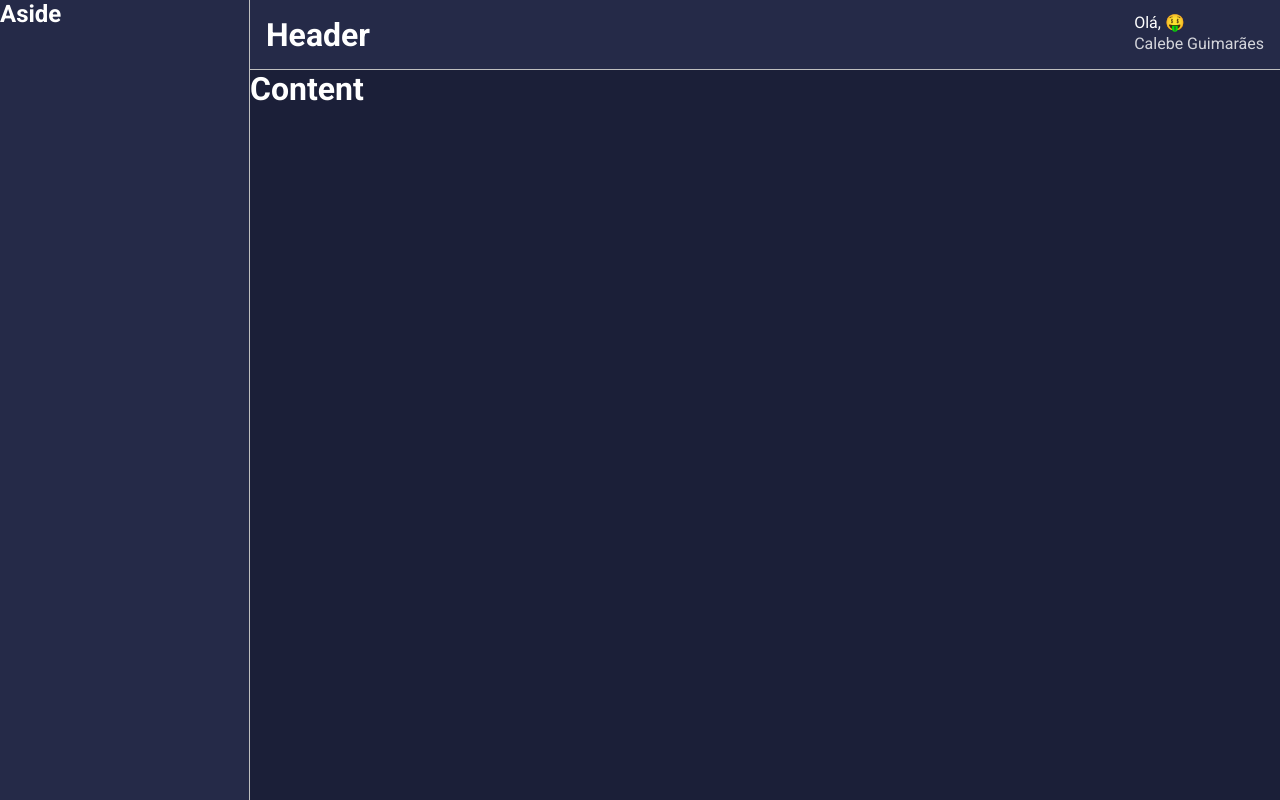
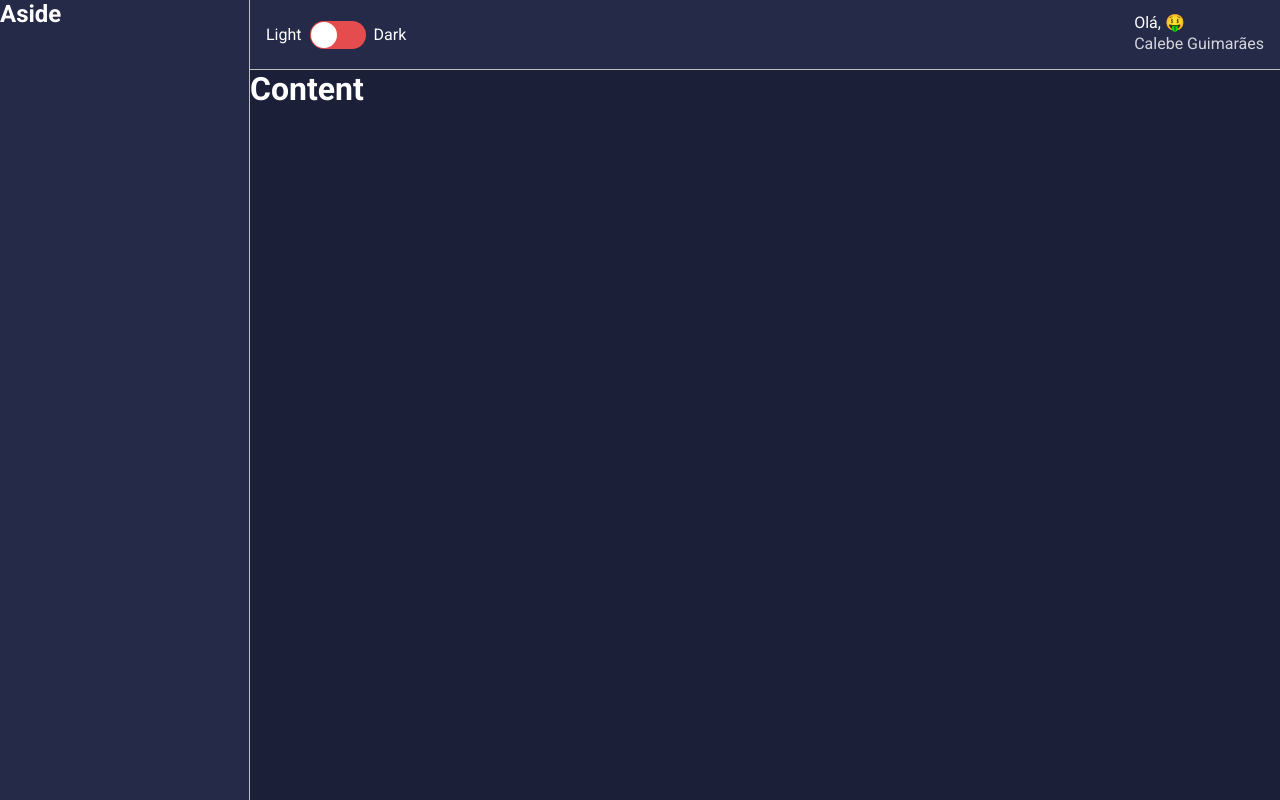
Before and after one commit to calebesg/my-wallet, a React (Create React App) app: page /list/1 in a window 1280 px wide. Built offline with nearby package versions, Linux system fonts and the light colour scheme.

Commit message:
cretad toggle theme button

```diff
--- a/package.json
+++ b/package.json
@@ -13,6 +13,7 @@
     "react": "^18.2.0",
     "react-dom": "^18.2.0",
     "react-scripts": "5.0.1",
+    "react-switch": "^7.0.0",
     "styled-components": "^5.3.5",
     "typescript": "^4.7.4",
     "web-vitals": "^2.1.4"
--- a/src/components/Header/index.tsx
+++ b/src/components/Header/index.tsx
@@ -1,9 +1,12 @@
-import { useMemo } from 'react'
+import { useMemo, useState } from 'react'
 
 import emojis from '../../shared/emojis'
+import ToggleTheme from '../ToggleTheme'
 import { Container, Profile, Welcome, UserName } from './styles'
 
 const Header: React.FC = () => {
+  const [checked, setChecked] = useState(false)
+
   const emoji = useMemo(() => {
     const index = Math.floor(Math.random() * emojis.length)
     return emojis[index]
@@ -11,7 +14,7 @@ const Header: React.FC = () => {
 
   return (
     <Container>
-      <h1>Header</h1>
+      <ToggleTheme checked={checked} onChange={() => setChecked(!checked)} />
 
       <Profile>
         <Welcome>Olá, {emoji}</Welcome>
--- /dev/null
+++ b/src/components/ToggleTheme/index.tsx
@@ -0,0 +1,21 @@
+import { Container, Toggle, ToggleLabel } from './styles'
+
+interface ToggleThemeProps {
+  checked: boolean
+  onChange: () => void
+}
+
+const ToggleTheme: React.FC<ToggleThemeProps> = ({ checked, onChange }) => (
+  <Container>
+    <ToggleLabel>Light</ToggleLabel>
+    <Toggle
+      checked={checked}
+      onChange={onChange}
+      uncheckedIcon={false}
+      checkedIcon={false}
+    />
+    <ToggleLabel>Dark</ToggleLabel>
+  </Container>
+)
+
+export default ToggleTheme
--- /dev/null
+++ b/src/components/ToggleTheme/styles.ts
@@ -0,0 +1,17 @@
+import styled from 'styled-components'
+import Switch, { ReactSwitchProps } from 'react-switch'
+
+export const Container = styled.div`
+  display: flex;
+  align-items: center;
+  gap: 0.5rem;
+`
+
+export const Toggle = styled(Switch).attrs<ReactSwitchProps>(({ theme }) => ({
+  onColor: theme.colors.info,
+  offColor: theme.colors.warning,
+}))<ReactSwitchProps>``
+
+export const ToggleLabel = styled.span`
+  color: ${props => props.theme.colors.text};
+`
```
Also changed, not shown: 1 other file (tests, documents, lock files or other folders).
